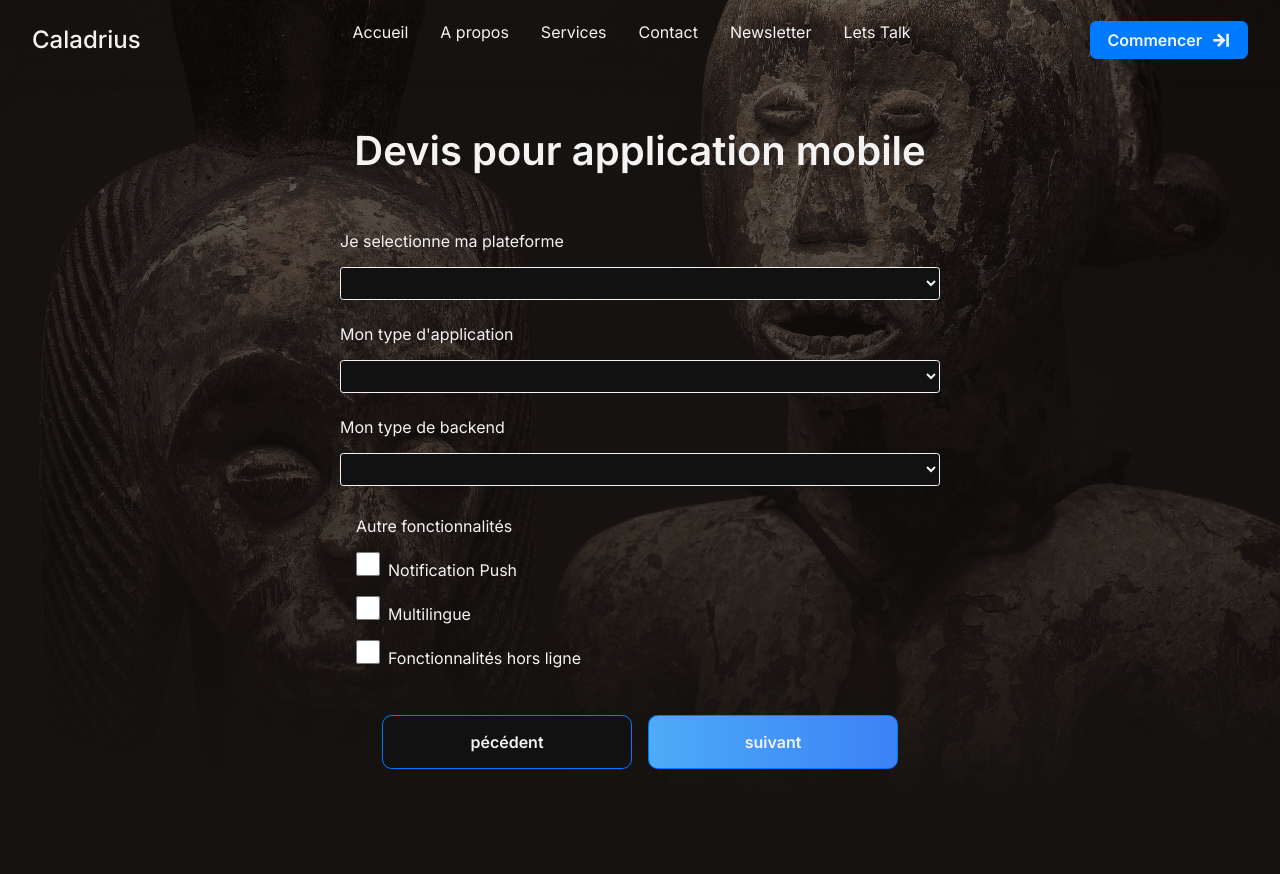
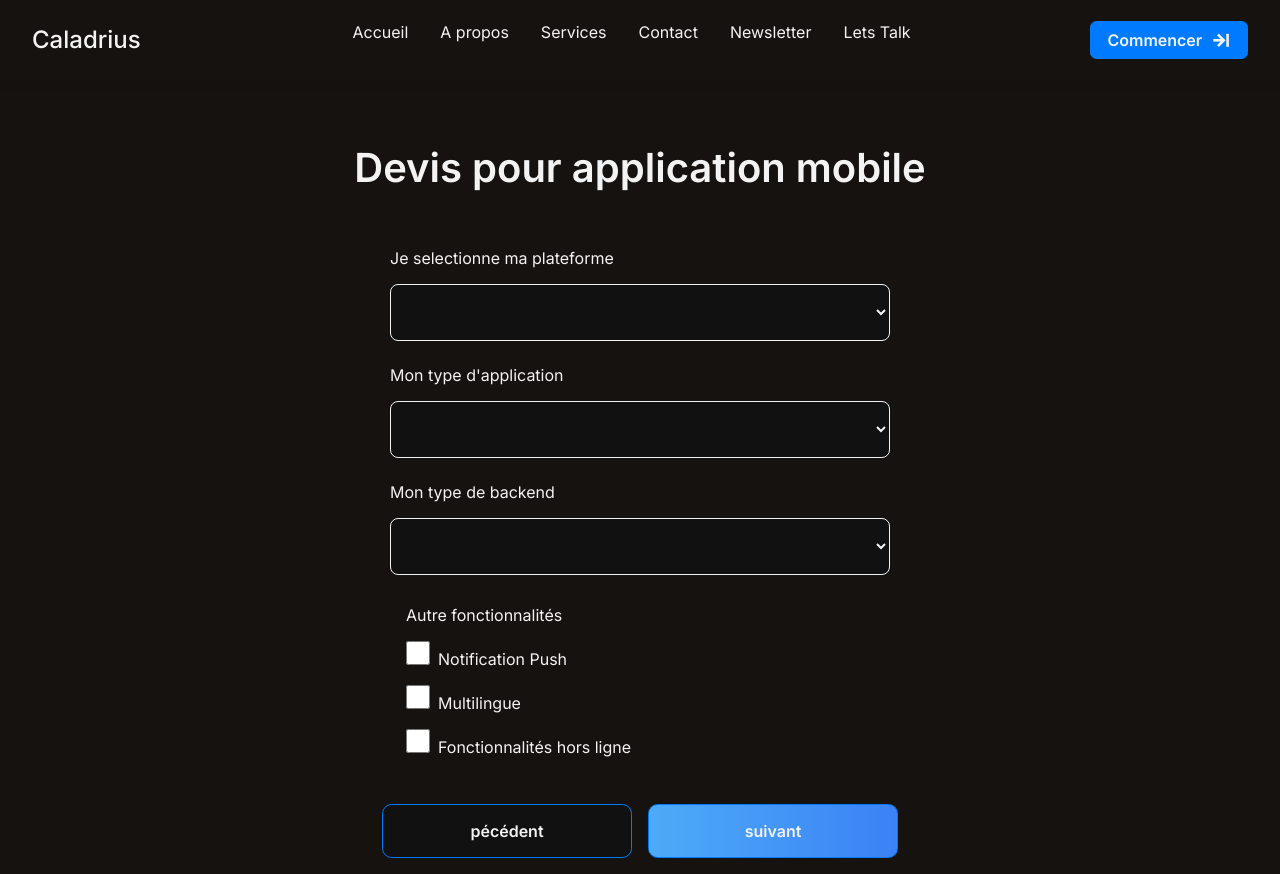
Before and after one commit to Migthyvan/Caladrius, a Vue app in the folder Caladrius/: page /quote/MobileApp in a window 1280 px wide. Before the commit the page ends 800 px from the top, so only its background shows below. Built offline with nearby package versions, Linux system fonts and the light colour scheme.

Commit message:
caladrius

```diff
--- a/Caladrius/src/assets/style/layout/_div_and_section.css
+++ b/Caladrius/src/assets/style/layout/_div_and_section.css
@@ -96,7 +96,7 @@
         justify-content: center;
         align-items: center;
         gap: 2rem;
-        padding: 2rem 1rem 1rem 1rem;
+        padding: 8rem 1rem 1rem 1rem;
         background: #16120F;
         background-size: cover;
         box-sizing: border-box;
--- a/Caladrius/src/components/Talking/openAccount.vue
+++ b/Caladrius/src/components/Talking/openAccount.vue
@@ -5,7 +5,7 @@
       <div class="step" v-if="step === 1" key="step1">
         <h2>Discussons ensemble</h2>
         <h4>
-          Découvrez ne communauté, prenez part aux différents projets sur lesquelles
+          Découvrez une communauté, prenez part aux différents projets sur lesquelles
           nous travaillons et donnez vos points de vues.
         </h4>
         <p>(Bientôt disponible)</p>
--- a/Caladrius/src/components/quote/quoteMobileApp.vue
+++ b/Caladrius/src/components/quote/quoteMobileApp.vue
@@ -1,5 +1,5 @@
 <template>
-  <div class="main__container center__flex__mobile" >
+  <div class="submain__container" >
     <navbar/>
     <!-- Site Web -->
     <transition name="fade" mode="out-in">
@@ -135,7 +135,7 @@ export default {
         const step = ref(1);
         const goToNextStep = () => {
           if (step.value === 1 && !myQuote.value.mobileTypes) {
-            alert("Veuillez sélectionner un type de site");
+            alert("Veuillez sélectionner une plateforme.");
             return;
           }
           step.value++;
--- a/Caladrius/src/components/quote/quoteWebsite.vue
+++ b/Caladrius/src/components/quote/quoteWebsite.vue
@@ -1,5 +1,5 @@
 <template>
-  <div class="main__container center__flex__mobile" >
+  <div class="submain__container" >
     <navbar/>
     <!-- Site Web -->
     <transition name="fade" mode="out-in">
--- a/Caladrius/src/components/section/aboutUsOther.vue
+++ b/Caladrius/src/components/section/aboutUsOther.vue
@@ -1,5 +1,5 @@
 <template>
-    <div class="main__container center__flex__mobile">
+    <div class="submain__container">
         <p data-aos="fade-up" class="title">A propos</p>
         <h2 class="subtitle" data-aos="fade-up">
             Qui sommes-nous?
--- a/Caladrius/src/components/section/r_contactSection.vue
+++ b/Caladrius/src/components/section/r_contactSection.vue
@@ -1,5 +1,5 @@
 <template>
-<div class="main__container center__flex__mobile">
+<div class="submain__container">
     <p class="title" data-aos="fade-right">Contact</p>
     <h2 class="subtitle" data-aos="fade-left">
         Nous contacter
@@ -53,10 +53,6 @@ export default {
 
 <style scoped>
 
-.main__container{
-    padding: 6rem 1rem 1rem 1rem;
-    background: #16120F;
-}
 .card{
     display: flex;
     gap: 1rem;
--- a/Caladrius/src/components/section/servicesOther.vue
+++ b/Caladrius/src/components/section/servicesOther.vue
@@ -1,5 +1,5 @@
 <template>
-    <div class="main__container center__flex__mobile">
+    <div class="submain__container">
         <p class="title">Services</p>
         <h2 class="subtitle">
             Que proposons-nous?
--- a/Caladrius/src/components/tools/checkBoxTool.vue
+++ b/Caladrius/src/components/tools/checkBoxTool.vue
@@ -92,7 +92,7 @@ export default {
   flex-direction: column;
   gap: 1rem;
   width: 100%;
-  max-width: 600px;
+  max-width: 500px;
   padding: 0.4rem 1rem;
 }
 
--- a/Caladrius/src/components/tools/formTool.vue
+++ b/Caladrius/src/components/tools/formTool.vue
@@ -167,6 +167,7 @@ export default {
     flex-direction: column;
     gap: 1rem;
     width: 100%;
+    max-width: 500px;
 }
 
 .about__email{
--- a/Caladrius/src/components/tools/selectFamily.vue
+++ b/Caladrius/src/components/tools/selectFamily.vue
@@ -76,7 +76,7 @@
     flex-direction: column;
     gap: 1rem;
     width: 100%;
-    max-width: 600px;
+    max-width: 500px;
   }
 
   label{
@@ -84,14 +84,15 @@
   }
 
   select{
-    padding: 0.4rem 1rem;
+    padding: 1rem;
     background: #111111;
     border: 1px solid #f3f3f3;
     outline: #f3f3f3;
     color: #f3f3f3;
     width: 100%;
-    border-radius: 0.2rem;
+    border-radius: 0.5rem;
     font-family: 'Inter';
+    font-size: 1.1rem;
   }
 
   select:focus{
--- a/Caladrius/src/components/tools/textAreaTool.vue
+++ b/Caladrius/src/components/tools/textAreaTool.vue
@@ -46,7 +46,7 @@ export default {
     flex-direction: column;
     gap: 1rem;
     width: 100%;
-    max-width: 600px;
+    max-width: 500px;
 }
 
 label {
@@ -54,12 +54,13 @@ label {
 }
 
 textarea {
-    padding: 1rem;
+    padding: 2rem;
     background: #16120F;
     border: 1px solid #f3f3f3;
     outline: #f3f3f3;
     color: #f3f3f3;
     border-radius: 0.5rem;
+    font-size: 1.1rem;
 }
 
 textarea:focus {
```
